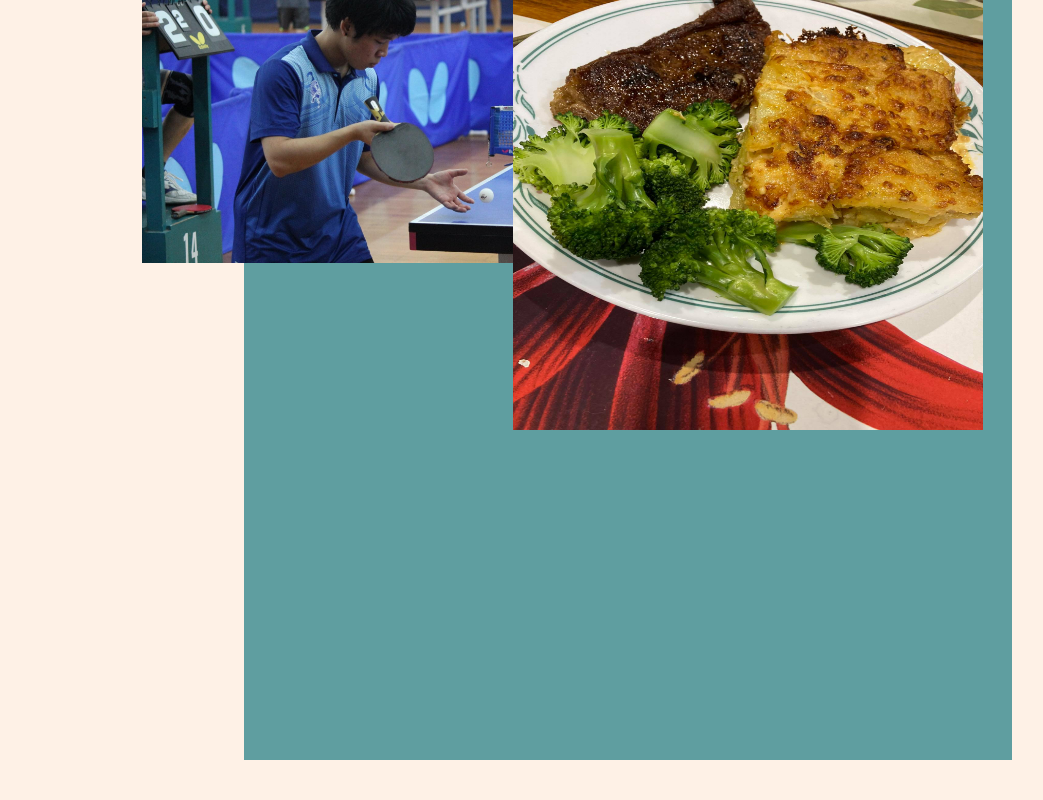
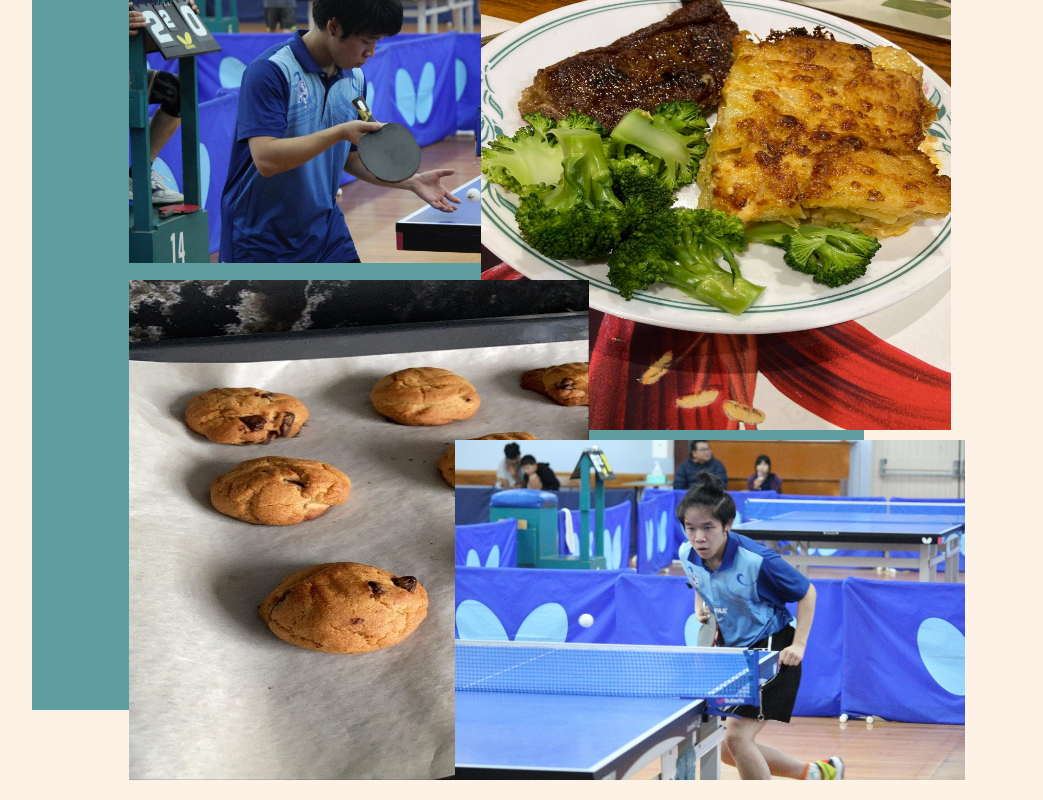
Before and after one commit to jugn881/CVWebsite, a plain HTML site: page aboutme.html in a window 1280 px wide. Shown: the part 840-1640 px from the top of the page, without its empty margins (211-1254 px from the left). Before the commit the page ends 1600 px from the top, so only its background shows below. Drawn offline with nearby package versions, Linux system fonts and the light colour scheme.

Commit message:
resized-collage-aboutme

```diff
--- a/aboutme.html
+++ b/aboutme.html
@@ -46,6 +46,8 @@
     <div class="aboutme-bottomcontainer"></div>
     <img src="images/tt-hobby.jpg" id="tt-photo" alt="tabletennis.png" />
     <img src="images/cooking-hobby.jpg" id="cooking" alt="steak.png" />
+    <img src="images/baking-hobby.jpg" id="baking" alt="baking.png" />
+    <img src="images/tt-hobby2.jpg" id="tt-photo2" alt="tabletennis.png" />
   </div>
   </body>
 </html>
--- a/style.css
+++ b/style.css
@@ -135,18 +135,26 @@ h2 {
 .aboutme-bottomcontainer {
   position: absolute;
   background-color: cadetblue;
-  width: 60%;
-  height: 850px;
+  width: 65%;
+  height: 100%;
   top: 750px;
   bottom: auto;
-  margin-left: 455px;
+  margin-left: 19%;
 }
 
 #tt-photo {
   position: absolute;
   width: 500px;
-  left: 26%;
+  left: 25%;
   top: 750px;
+  padding: 20px;
+}
+
+#tt-photo2 {
+  position: absolute;
+  width: 510px;
+  left: 50.5%;
+  top: 1260px;
   padding: 20px;
 }
 
@@ -154,9 +162,18 @@ h2 {
   position: absolute;
   width: 470px;
   height: 500px;
-  left: 55%;
+  left: 52.5%;
   padding: 20px;
   top: 750px;
+}
+
+#baking {
+  position: relative;
+  width: 460px;
+  height: 500px;
+  left: 25%;
+  padding: 20px;
+  top: 1100px;
 }
 
 .title-aboutme {
```
Also changed, not shown: images/tt-hobby2.jpg (added).
